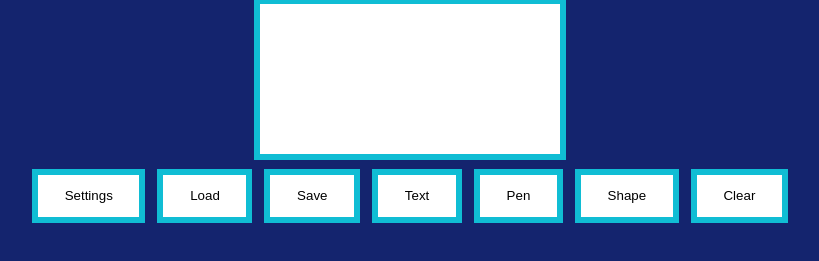
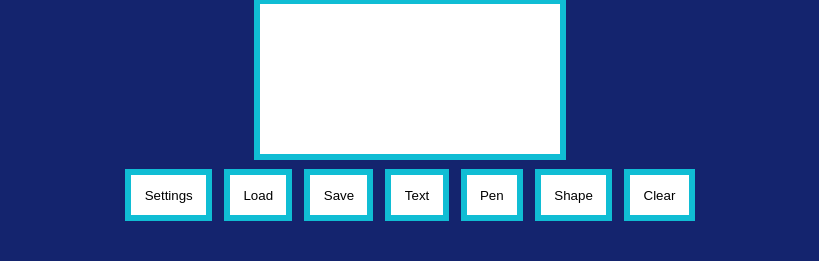
Before and after one commit to olls/img-ed, a website: page src/index.html in a window 1280 px wide. Shown: the part 87-348 px from the top of the page, without its empty margins (230-1049 px from the left). Drawn offline with Linux system fonts and the light colour scheme.

Commit message:
Updated todo

```diff
--- a/src/css/main.pre.css
+++ b/src/css/main.pre.css
@@ -84,10 +84,16 @@ h5 { font-size: 1em; }
 .controls label {
   padding: 0 1em;
 }
+.controls label,
+.controls button,
+.controls input,
+.controls select {
+  height: 3em;
+}
 .controls button {
   border: 0;
   margin: 0;
-  padding: 1em 2em;
+  padding: 0 1em;
   background-color: transparent;
   -webkit-transition: .2s background-color ease;
   transition: .2s background-color ease;
```
Also changed, not shown: todo.md (+1 -1 lines).
